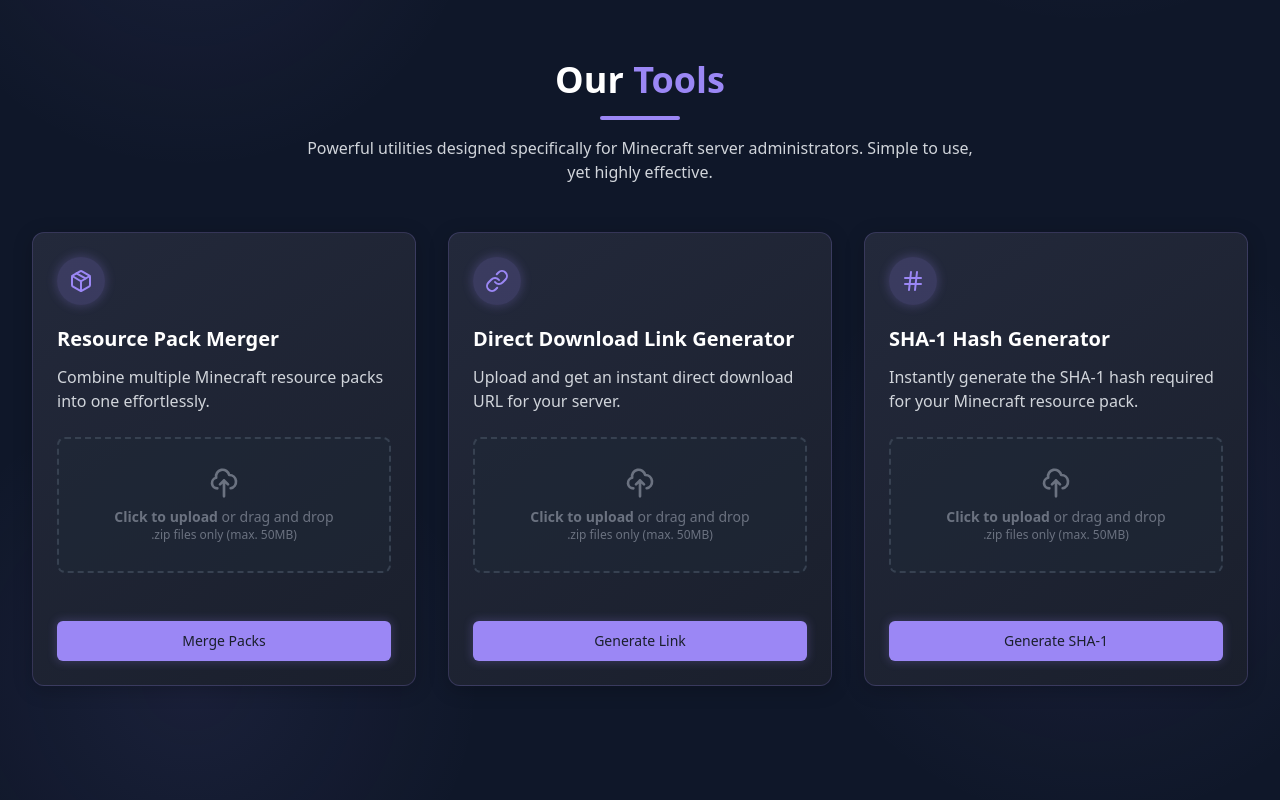
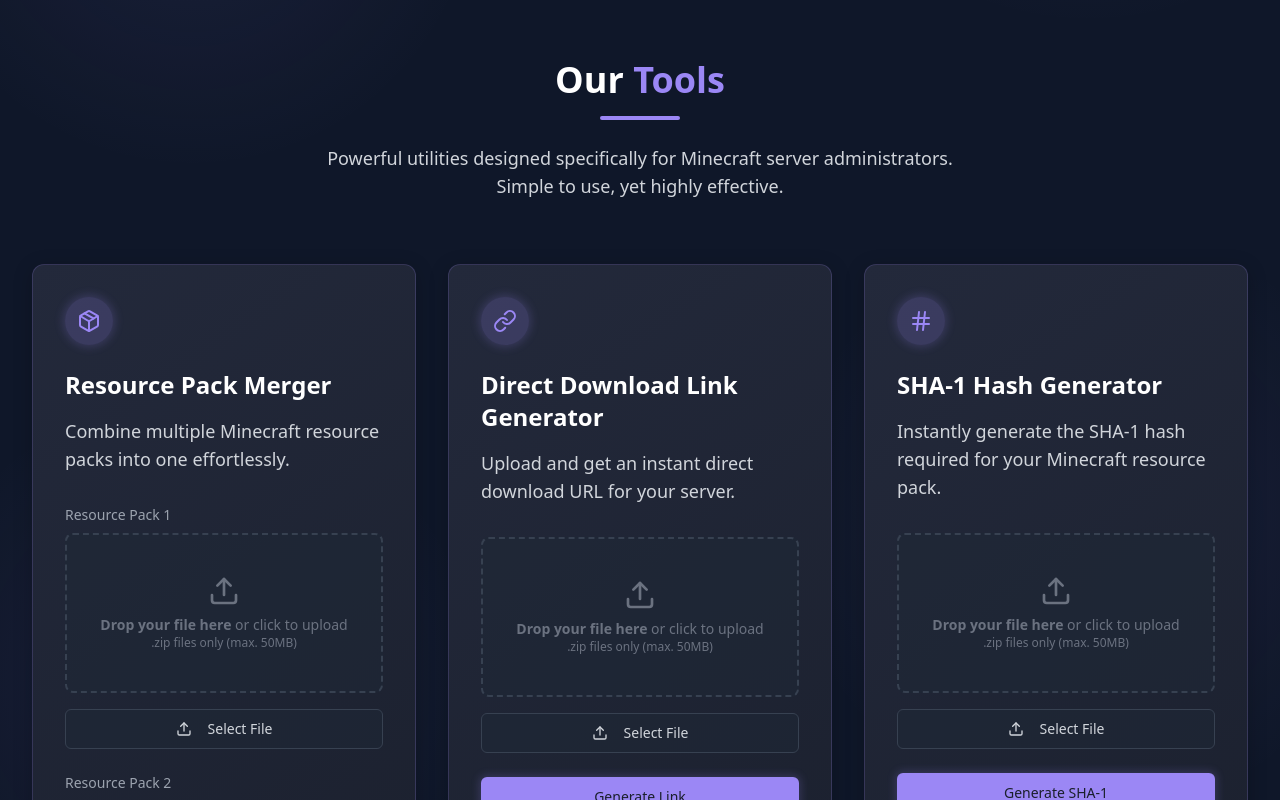
Before and after one commit to yukiokun02/endertools2, a React (Vite) app: page / in a window 1280 px wide. Shown: the part 520-1320 px from the top of the page. Built offline with nearby package versions, Linux system fonts and the light colour scheme.

Commit message:
feat: Enhance tool card and upload functionality
- Implemented separate upload sections for Resource Pack Merger.
- Added upload buttons for all tools.
- Increased size of tool cards/tabs for better usability.

```diff
--- /dev/null
+++ b/src/components/ResourcePackUploader.tsx
@@ -0,0 +1,40 @@
+
+import React from "react";
+import { Button } from "@/components/ui/button";
+import { Upload } from "lucide-react";
+
+interface ResourcePackUploaderProps {
+  label: string;
+}
+
+const ResourcePackUploader = ({ label }: ResourcePackUploaderProps) => {
+  return (
+    <div className="mb-6">
+      <p className="text-sm text-gray-400 mb-2">{label}</p>
+      <div className="flex flex-col gap-4">
+        <div className="w-full p-4 border-2 border-dashed border-gray-700 rounded-lg bg-gray-800/50 hover:border-ender-purple/50 transition-colors duration-300 cursor-pointer group min-h-[160px] flex flex-col items-center justify-center">
+          <Upload className="w-8 h-8 mb-2 text-gray-500 group-hover:text-ender-purple" />
+          <p className="text-sm text-gray-500 group-hover:text-gray-400">
+            <span className="font-semibold">Drop your file here</span> or click to upload
+          </p>
+          <p className="text-xs text-gray-500">.zip files only (max. 50MB)</p>
+          <input
+            type="file"
+            className="hidden"
+            accept=".zip"
+            aria-label="File upload"
+          />
+        </div>
+        <Button
+          variant="outline"
+          className="w-full bg-gray-800/50 hover:bg-ender-purple/10 border-gray-700 text-gray-300"
+        >
+          <Upload className="w-4 h-4 mr-2" />
+          Select File
+        </Button>
+      </div>
+    </div>
+  );
+};
+
+export default ResourcePackUploader;
--- a/src/components/ToolCard.tsx
+++ b/src/components/ToolCard.tsx
@@ -1,7 +1,7 @@
-
 import React from "react";
 import { Button } from "@/components/ui/button";
-import { LucideIcon } from "lucide-react";
+import { LucideIcon, Upload } from "lucide-react";
+import ResourcePackUploader from "./ResourcePackUploader";
 
 interface ToolCardProps {
   id: string;
@@ -12,44 +12,63 @@ interface ToolCardProps {
 }
 
 const ToolCard = ({ id, title, description, icon: Icon, buttonText }: ToolCardProps) => {
+  const renderToolContent = () => {
+    switch (id) {
+      case "merge-tool":
         return (
-    <div
-      id={id}
-      className="card-gradient rounded-xl overflow-hidden card-hover border border-ender-purple/20 flex flex-col"
+          <>
+            <ResourcePackUploader label="Resource Pack 1" />
+            <ResourcePackUploader label="Resource Pack 2" />
+            <Button
+              className="w-full bg-ender-purple hover:bg-ender-purple/90 text-ender-dark transition-all duration-200 font-medium py-5 animate-pulse-glow"
+              style={{ "--glow-color": "rgba(155, 135, 245, 0.2)" } as React.CSSProperties}
             >
-      <div className="p-6 flex-grow">
-        <div className="w-12 h-12 rounded-full bg-ender-purple/20 flex items-center justify-center mb-5 ender-glow">
-          <Icon className="text-ender-purple" size={24} />
-        </div>
-        <h3 className="text-xl font-bold mb-3 text-white">{title}</h3>
-        <p className="text-gray-300 mb-6">{description}</p>
-
-        <div className="w-full p-3 border-2 border-dashed border-gray-700 rounded-lg bg-gray-800/50 hover:border-ender-purple/50 transition-colors duration-300 mb-6 cursor-pointer group">
-          <div className="flex flex-col items-center justify-center py-4">
-            <svg className="w-8 h-8 mb-2 text-gray-500 group-hover:text-ender-purple" fill="none" stroke="currentColor" viewBox="0 0 24 24" xmlns="http://www.w3.org/2000/svg">
-              <path strokeLinecap="round" strokeLinejoin="round" strokeWidth="2" d="M7 16a4 4 0 01-.88-7.903A5 5 0 1115.9 6L16 6a5 5 0 011 9.9M15 13l-3-3m0 0l-3 3m3-3v12"></path>
-            </svg>
+              Generate Merged Resource Pack
+            </Button>
+          </>
+        );
+      default:
+        return (
+          <>
+            <div className="group mb-6">
+              <div className="w-full p-4 border-2 border-dashed border-gray-700 rounded-lg bg-gray-800/50 hover:border-ender-purple/50 transition-colors duration-300 cursor-pointer min-h-[160px] flex flex-col items-center justify-center">
+                <Upload className="w-8 h-8 mb-2 text-gray-500 group-hover:text-ender-purple" />
                 <p className="text-sm text-gray-500 group-hover:text-gray-400">
-              <span className="font-semibold">Click to upload</span> or drag and drop
+                  <span className="font-semibold">Drop your file here</span> or click to upload
                 </p>
                 <p className="text-xs text-gray-500">.zip files only (max. 50MB)</p>
               </div>
-          <input
-            type="file"
-            className="hidden"
-            accept=".zip"
-            aria-label="File upload"
-          />
+              <Button
+                variant="outline"
+                className="w-full mt-4 bg-gray-800/50 hover:bg-ender-purple/10 border-gray-700 text-gray-300"
+              >
+                <Upload className="w-4 h-4 mr-2" />
+                Select File
+              </Button>
             </div>
-      </div>
-
-      <div className="px-6 pb-6">
             <Button
-          className="w-full bg-ender-purple hover:bg-ender-purple/90 text-ender-dark transition-all duration-200 font-medium py-3 animate-pulse-glow"
+              className="w-full bg-ender-purple hover:bg-ender-purple/90 text-ender-dark transition-all duration-200 font-medium py-5 animate-pulse-glow"
               style={{ "--glow-color": "rgba(155, 135, 245, 0.2)" } as React.CSSProperties}
             >
               {buttonText}
             </Button>
+          </>
+        );
+    }
+  };
+
+  return (
+    <div
+      id={id}
+      className="card-gradient rounded-xl overflow-hidden card-hover border border-ender-purple/20 flex flex-col p-8 min-h-[600px] md:min-h-[650px]"
+    >
+      <div className="flex-grow">
+        <div className="w-12 h-12 rounded-full bg-ender-purple/20 flex items-center justify-center mb-6 ender-glow">
+          <Icon className="text-ender-purple" size={24} />
+        </div>
+        <h3 className="text-2xl font-bold mb-4 text-white">{title}</h3>
+        <p className="text-gray-300 mb-8 text-lg">{description}</p>
+        {renderToolContent()}
       </div>
     </div>
   );
--- a/src/pages/Index.tsx
+++ b/src/pages/Index.tsx
@@ -41,16 +41,16 @@ const Index = () => {
       {/* Tools Section */}
       <section id="tools" className="py-20">
         <div className="max-w-7xl mx-auto px-4 sm:px-6 lg:px-8">
-          <div className="text-center mb-12">
+          <div className="text-center mb-16">
             <h2 className="text-3xl sm:text-4xl font-bold text-white mb-4">Our <span className="text-ender-purple">Tools</span></h2>
             <div className="h-1 w-20 bg-ender-purple mx-auto rounded-full"></div>
-            <p className="mt-4 text-gray-300 max-w-2xl mx-auto">
+            <p className="mt-6 text-gray-300 max-w-2xl mx-auto text-lg">
               Powerful utilities designed specifically for Minecraft server administrators.
               Simple to use, yet highly effective.
             </p>
           </div>
 
-          <div className="grid grid-cols-1 md:grid-cols-3 gap-8">
+          <div className="grid grid-cols-1 lg:grid-cols-3 gap-8">
             {tools.map((tool) => (
               <ToolCard
                 key={tool.id}
```
Lines whose indentation alone changed are shown as unchanged.
